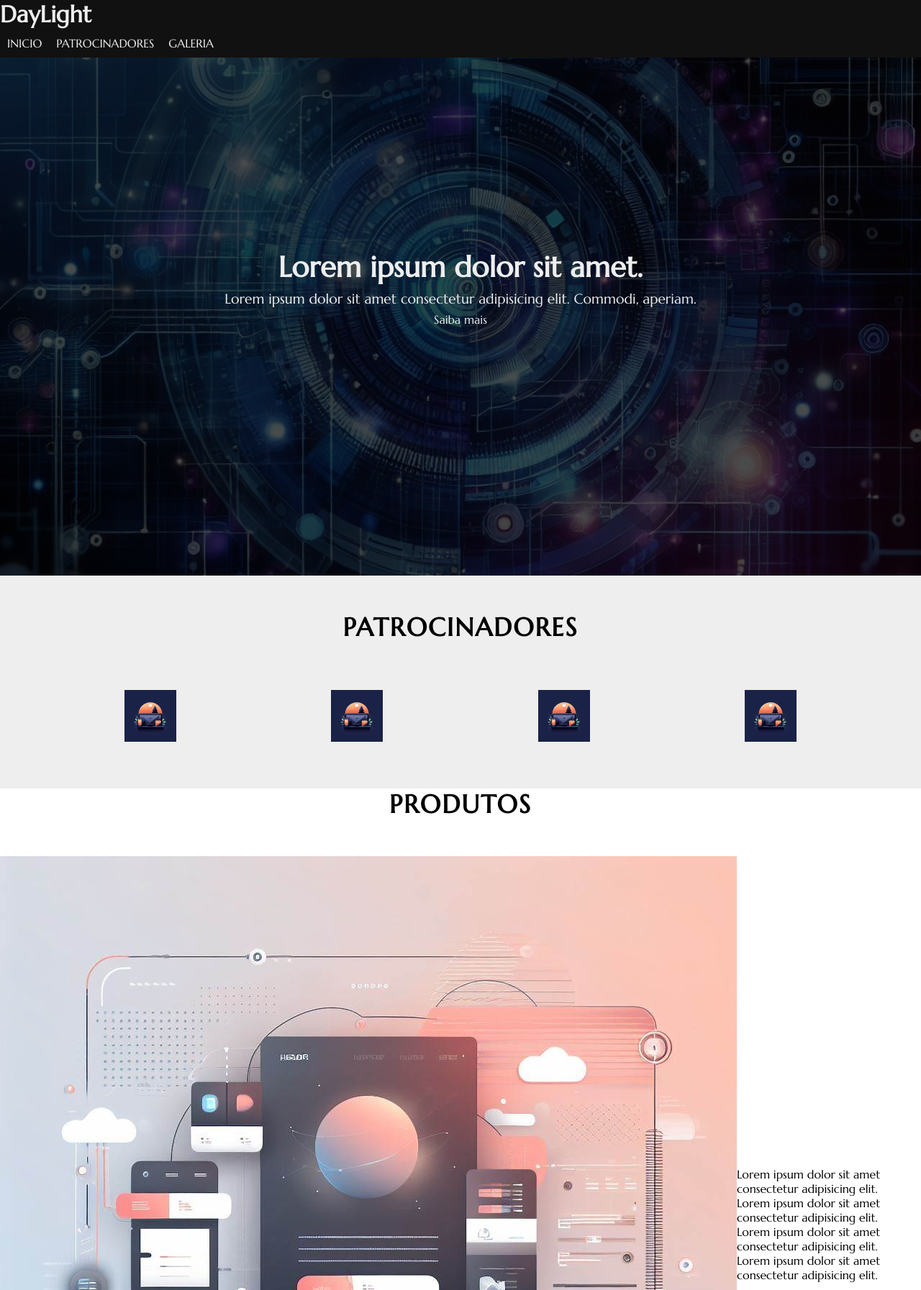
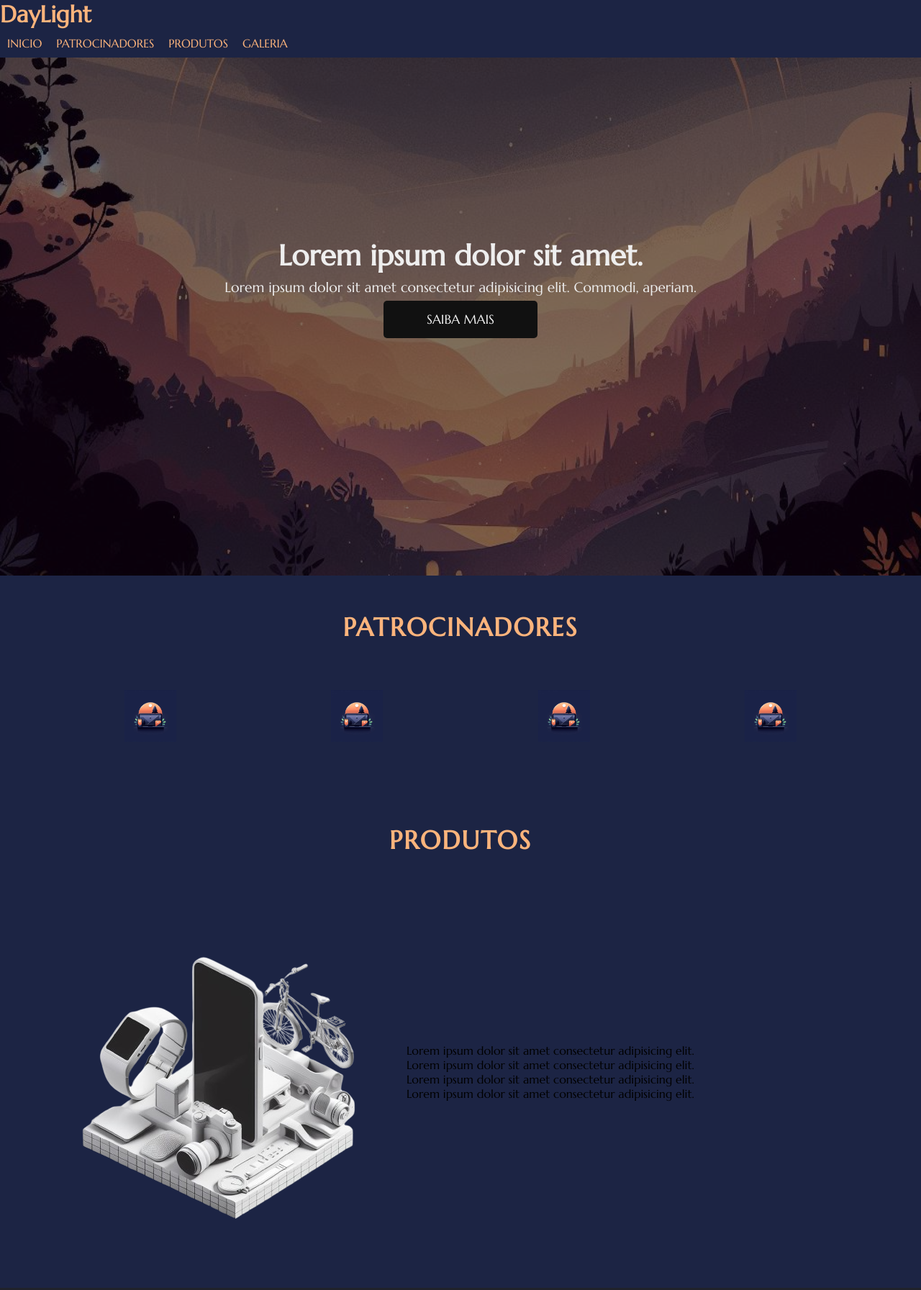
Before and after one commit to mouraluck/MeuTemplate, a plain HTML site: page index.html in a window 1280 px wide. Shown: the top 1793 px of the page at 72% size. Drawn offline with Linux system fonts and the light colour scheme.

Commit message:
Template1 update

```diff
--- a/index.html
+++ b/index.html
@@ -16,6 +16,7 @@
             <ul id="navbar-items">
                 <li><a href="#showcase">Inicio</a></li>
                 <li><a href="#clients">Patrocinadores</a></li>
+                <li><a href="#product">Produtos</a></li>
                 <li><a href="#galeria">Galeria</a></li>
             </ul>
         </div>
@@ -38,10 +39,12 @@
 
 
       </div>
-    </section id = "product">
+    </section>
+
+    <section id="product">
     <div class="headline">Produtos</div>
     <div id="product-container">
-        <img src="img/ideia.jpeg" class="ideia" alt="">
+        <img src="img/productpng.png" class="ideia" alt="">
         <div id="items">
             <div id="item">
                 <i class="fas fa-map-marked fa-2x color-primary"></i>
--- a/style.css
+++ b/style.css
@@ -4,6 +4,7 @@
     box-sizing: border-box;
     padding: 0%;
     margin: 0%;
+
 
 }
 
@@ -16,7 +17,7 @@ body {
     font-family: 'Marcellus', Roboto Slab;
 }
 
-.bnt {
+#showcase-container a{
     display: inline-block;
     padding: 15px 60px;
     font-size: 1.1rem;
@@ -24,16 +25,18 @@ body {
     background: #111;
     color: #eee;
     border-radius: 5px;
-    transition: background 500ms ease;
 }
 
-.bnt:hover {
+#showcase-container a:hover {
     cursor: pointer;
+    transition: 200ms;
     background: #000;
+    font-size: 1.3rem;
 }
 
 .logo {
     font-size: 2rem;
+    transform: uppercase;
 }
 
 .headline {
@@ -43,13 +46,32 @@ body {
     text-align: center;
     padding-bottom: 50px;
     letter-spacing: 2px;
+color: #fcb47c;
+}
+::-webkit-scrollbar {
+    width: 10px; /* largura da barra de rolagem */
+  }
 
-}
+  /* Cor de fundo da barra de rolagem */
+  ::-webkit-scrollbar-track {
+    background: #fcb47c;
+
+  }
+
+  /* Cor da barra de rolagem */
+  ::-webkit-scrollbar-thumb {
+    background: #1c2444;
+  }
+
+  /* Mudando a cor da barra de rolagem quando hover */
+  ::-webkit-scrollbar-thumb:hover {
+    background: #555;
+  }
 
 #navbar {
     width: 100%;
-    background-color: #111;
-    color: #eee;
+    background-color: #1c2444;
+    color: #fcb47c;
     height: 80px;
     position: fixed;
 }
@@ -80,9 +102,9 @@ body {
     justify-content: center;
     align-items: center;
     color: #eee;
-    background: url('img/fundo1.jpeg.jpeg') no-repeat center center/cover;
+    background: url('img/fundoday.jpeg') no-repeat center center/cover;
 
-    background-color: rgba(0, 0, 0, 0.7);
+    background-color: rgba(0, 0, 0, 0.5);
     background-blend-mode: color
 }
 
@@ -101,7 +123,7 @@ body {
 
 #clients {
     width: 100%;
-    background: #eee;
+    background: #1c2444;
     color: #000;
     padding: 50px;
 }
@@ -121,6 +143,7 @@ body {
 #product {
     width: 100%;
     padding: 50px;
+    background: #1c2444;
 }
 
 #product-container {
@@ -144,15 +167,16 @@ body {
     display: flex;
     align-items: center;
     font-size: 1.2rem;
-    background: #333;
+    background: #1c2444;
     padding: 15px;
     margin: 15px 0;
     border-radius: 5px;
+
 }
 
 #testimonials {
     width: 100%;
-    background: #222;
+    background: #20222b;
     color: #eee;
     padding: 50px;
 }
@@ -164,6 +188,7 @@ body {
     align-items: center;
     flex-direction: column;
 
+
 }
 
 .testimonial .testimonial-image {
@@ -171,12 +196,17 @@ body {
     width: auto;
     border-radius: 50%;
     margin: 15px 0;
+    padding: 15px;
+
 }
 
 #galeria {
-    width: 90%;
+    width: 100%;
     margin: auto;
-    padding: 50px;
+
+    background: #1c2444;
+    padding-bottom: 50px;
+    padding-top: 50px;
 }
 
 #galeria-container {
@@ -188,7 +218,7 @@ body {
 }
 
 .galeria-image {
-    width: 100%;
+    width: 85%;
     height: auto;
     border-radius: 5px;
 }
```
Also changed, not shown: img/fundoday.jpeg (added), img/productpng.png (added).
